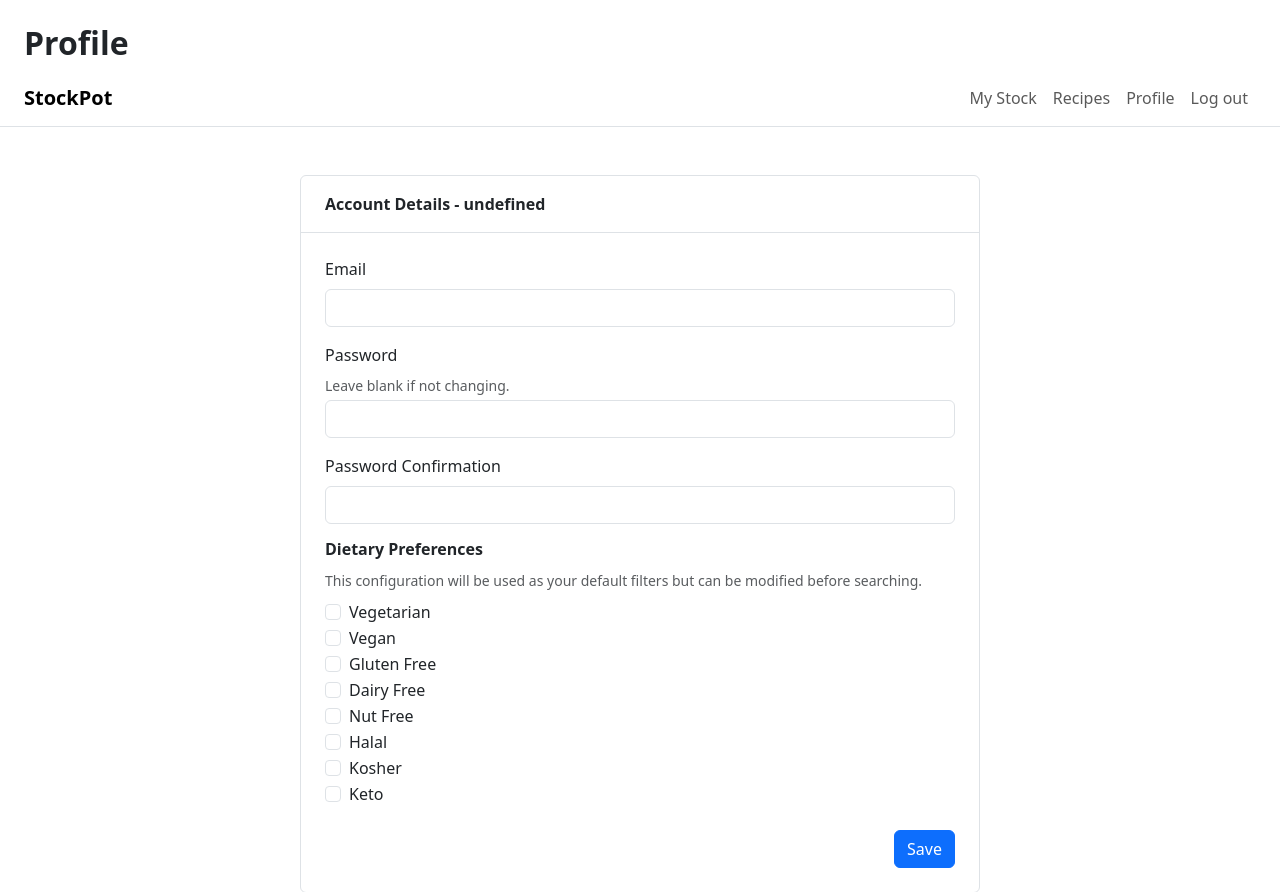
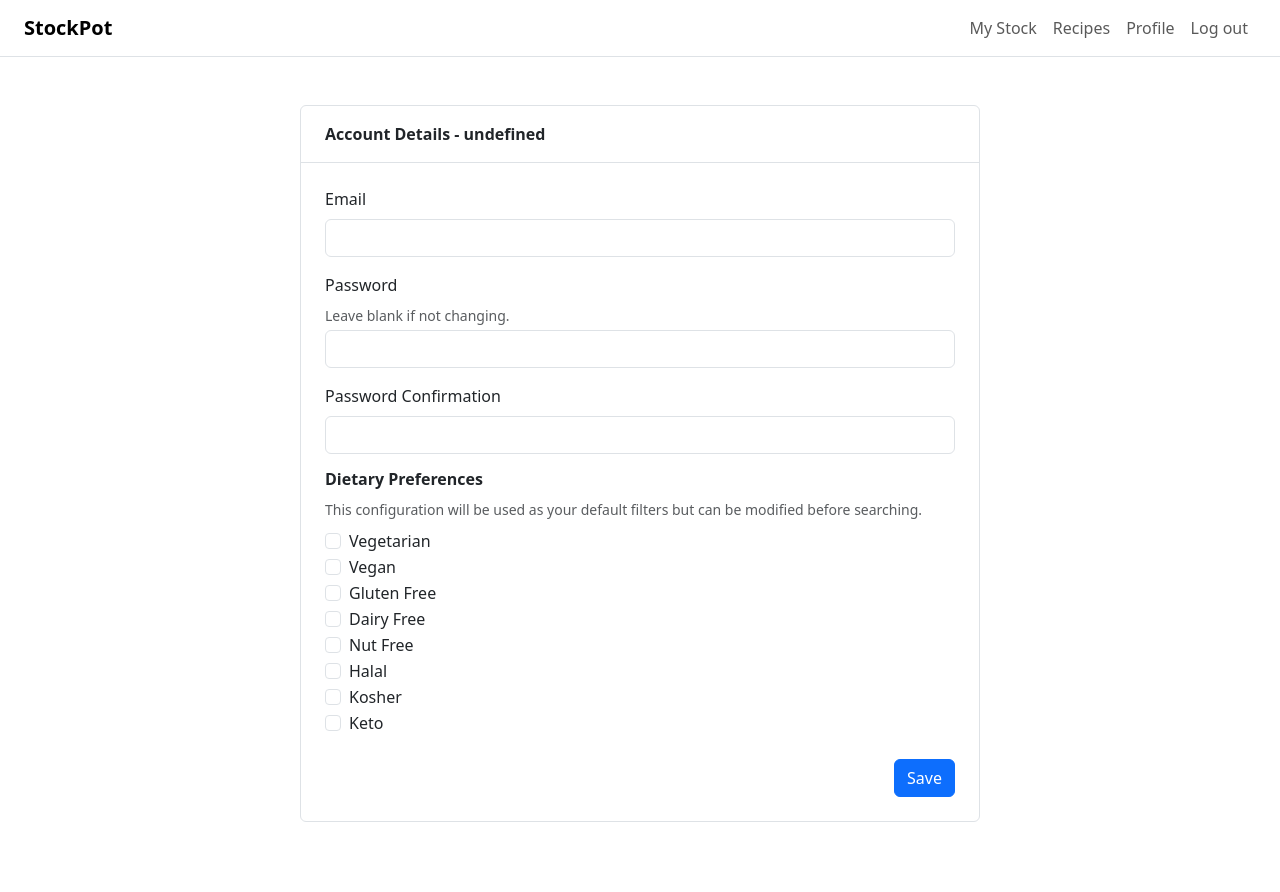
Before and after one commit to L00196586/stockpot, a Django app: page /profile/ in a window 1280 px wide. Shown: the top 892 px of the page. After the commit the page ends 822 px from the top, so only its background shows below. Run offline with Django 5.2, Linux system fonts and the light colour scheme.

Commit message:
Navbar out of existing templates

```diff
--- a/users/templates/users/login.html
+++ b/users/templates/users/login.html
@@ -74,7 +74,7 @@
       });
 
       if (response.ok) {
-        window.location.href = '/dashboard/';
+        window.location.href = '/pantry/';
       } else {
         showAlert('Invalid email or password. Please try again.');
       }
--- a/users/templates/users/profile.html
+++ b/users/templates/users/profile.html
@@ -2,26 +2,6 @@
 
 {% block title %}Profile – StockPot{% endblock %}
 
-{% block page_heading %}
-<h1 class="px-4 pt-4 fw-bold fs-2">Profile</h1>
-{% endblock %}
-
-{% block navbar %}
-<nav class="navbar navbar-expand-lg navbar-light bg-white border-bottom px-4">
-  <a class="navbar-brand fw-bold" href="/dashboard/">StockPot</a>
-  <button class="navbar-toggler" type="button" data-bs-toggle="collapse" data-bs-target="#navbarNav">
-    <span class="navbar-toggler-icon"></span>
-  </button>
-  <div class="collapse navbar-collapse" id="navbarNav">
-    <ul class="navbar-nav ms-auto">
-      <li class="nav-item"><a class="nav-link" href="/dashboard/">Dashboard</a></li>
-      <li class="nav-item"><a class="nav-link" href="/pantry/">Pantry</a></li>
-      <li class="nav-item"><a class="nav-link active" href="/profile/">Profile</a></li>
-      <li class="nav-item"><a class="nav-link" href="#" id="logout-link">Log out</a></li>
-    </ul>
-  </div>
-</nav>
-{% endblock %}
 
 {% block content %}
 <div class="container py-5">
```
